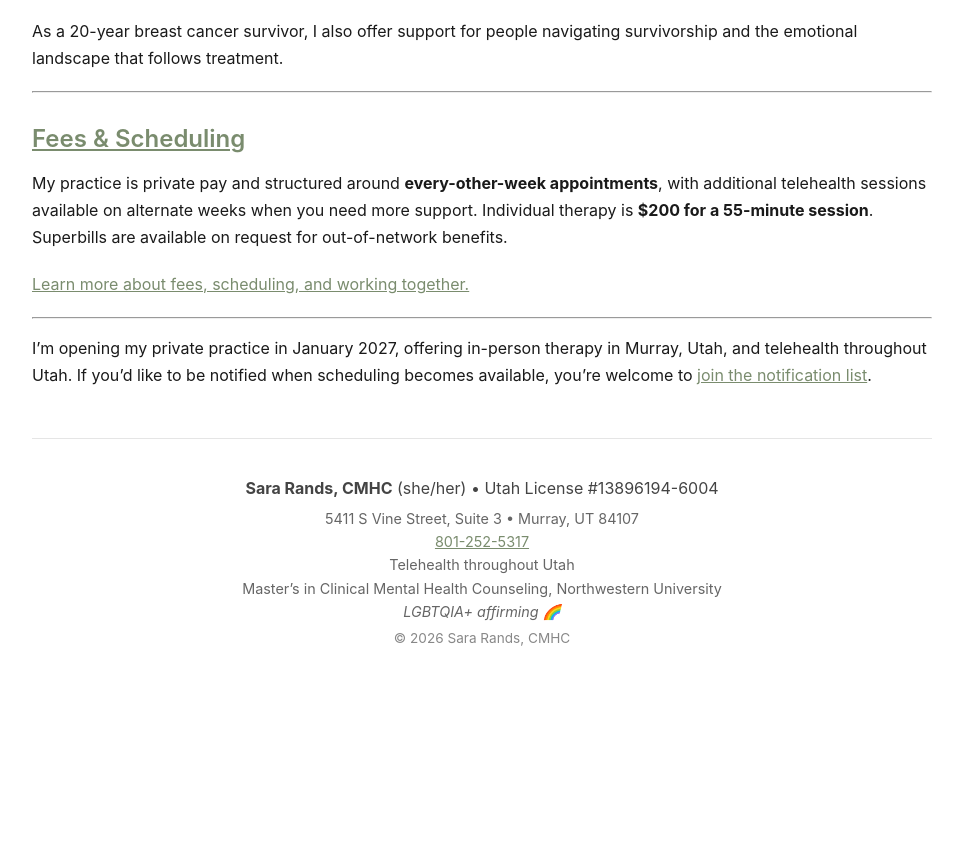
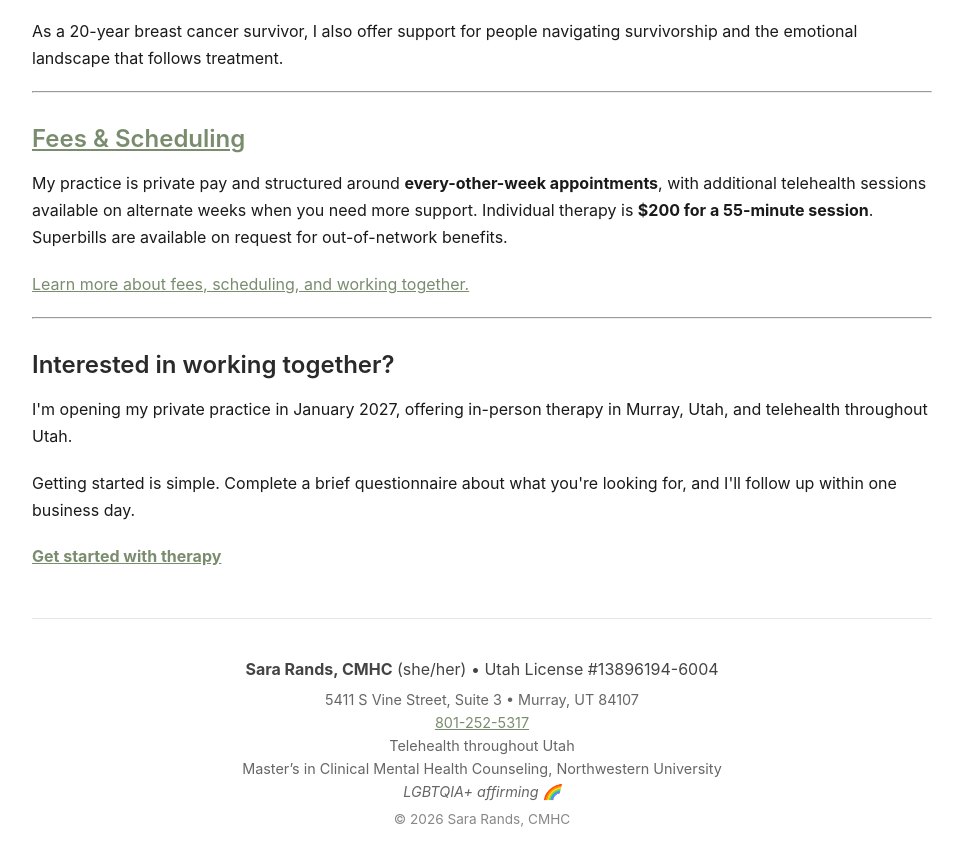
Before and after one commit to SaraRands/sararands-site, a Jekyll site: the page built from index.md, in a window 1280 px wide and 900 px high, scrolled down 3733 px. Shown: the top 866 px of the window, without its empty margins (158-1121 px from the left). Built offline with Jekyll 4.4.1, drawn with Linux system fonts in a browser that asks for light colours; before the commit the page ends 4453 px from its top, so only the background shows below that.

Commit message:
availability

```diff
--- a/_includes/availability.html
+++ b/_includes/availability.html
@@ -1,27 +1,26 @@
+
 {%- comment -%}
   _includes/availability.html
-  Single source of truth for the reopening date, the waitlist link, and where Sara practices.
-  In January 2027, edit the two assigns below and every page updates at once.
+  Shared invitation to begin therapy.
+  Update the Google Form URL below to change it site-wide.
 
   Usage:
     {% include availability.html %}
-    {% include availability.html heading="A note about availability" %}
-    {% include availability.html intro="Custom opening sentence for this page." %}
-    {% include availability.html note="One extra paragraph before the reopening line." %}
-
-  Params (all optional):
-    heading  renders an <h2> above the block
-    intro    replaces the default sabbatical sentence with page-specific wording
-    note     inserts an extra paragraph between the intro and the reopening line
+    {% include availability.html heading="Custom heading" %}
+    {% include availability.html intro="Custom introduction." %}
+    {% include availability.html note="Additional information." %}
 {%- endcomment -%}
 
-{%- assign avail_reopen = "January 2027" -%}
-{%- assign avail_waitlist = "https://forms.gle/LYfkRtGKZ2CkXWqD6" -%}
+{%- assign avail_form = "https://forms.gle/QYjkAWwUzHNbpDbXA" -%}
 
-{% if include.heading %}<h2>{{ include.heading }}</h2>{% endif %}
+<h2>{{ include.heading | default: "Interested in working together?" }}</h2>
 
 {% if include.intro %}<p>{{ include.intro }}</p>{% endif %}
 
 {% if include.note %}<p>{{ include.note }}</p>{% endif %}
 
-<p>I&rsquo;m opening my private practice in {{ avail_reopen }}, offering in-person therapy in Murray, Utah, and telehealth throughout Utah. If you&rsquo;d like to be notified when scheduling becomes available, you&rsquo;re welcome to <a href="{{ avail_waitlist }}">join the notification list</a>.</p>
+<p>I'm opening my private practice in January 2027, offering in-person therapy in Murray, Utah, and telehealth throughout Utah.</p>
+
+<p>Getting started is simple. Complete a brief questionnaire about what you're looking for, and I'll follow up within one business day.</p>
+
+<p><strong><a href="{{ avail_form }}">Get started with therapy</a></strong></p>
```
